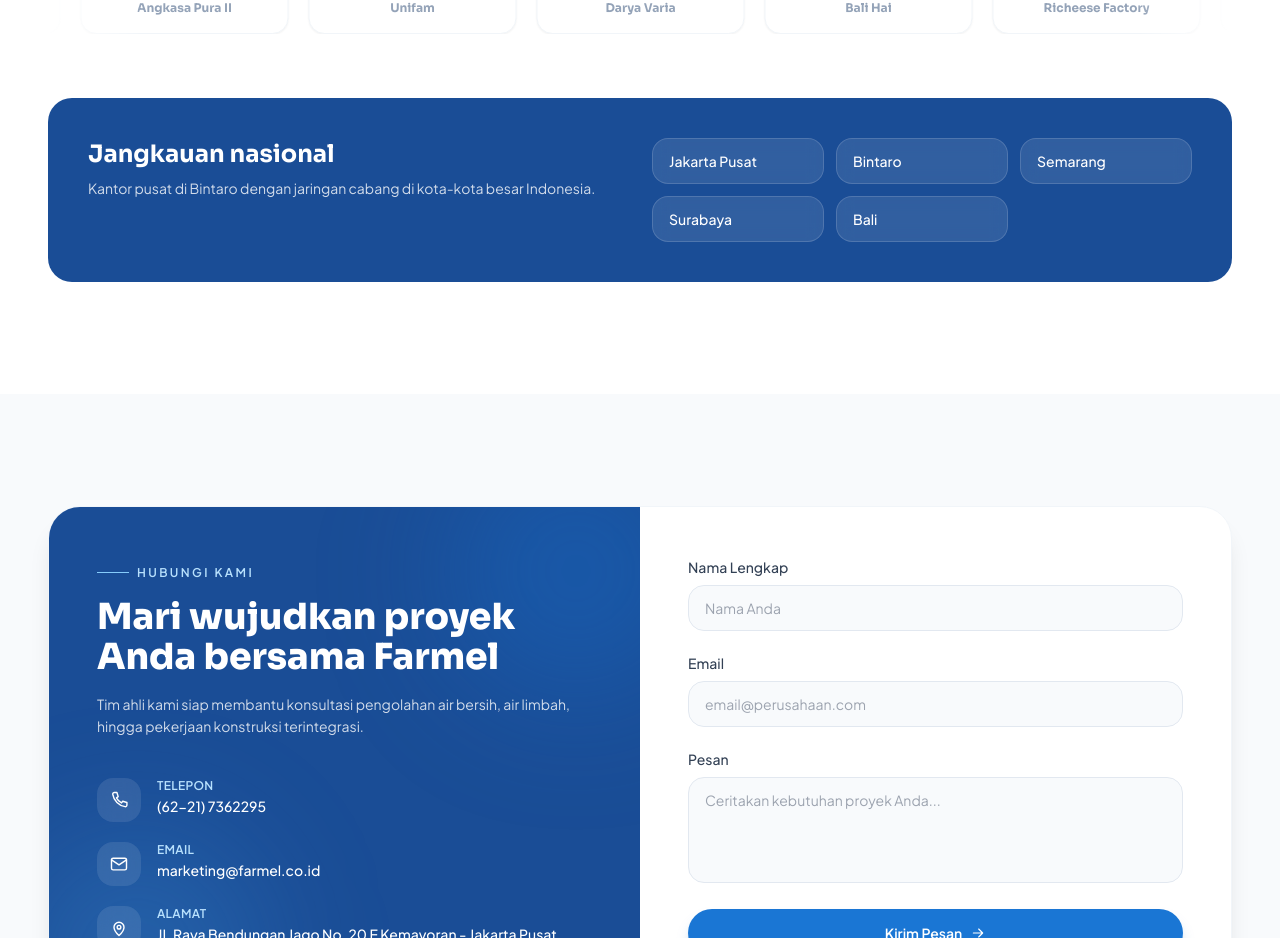
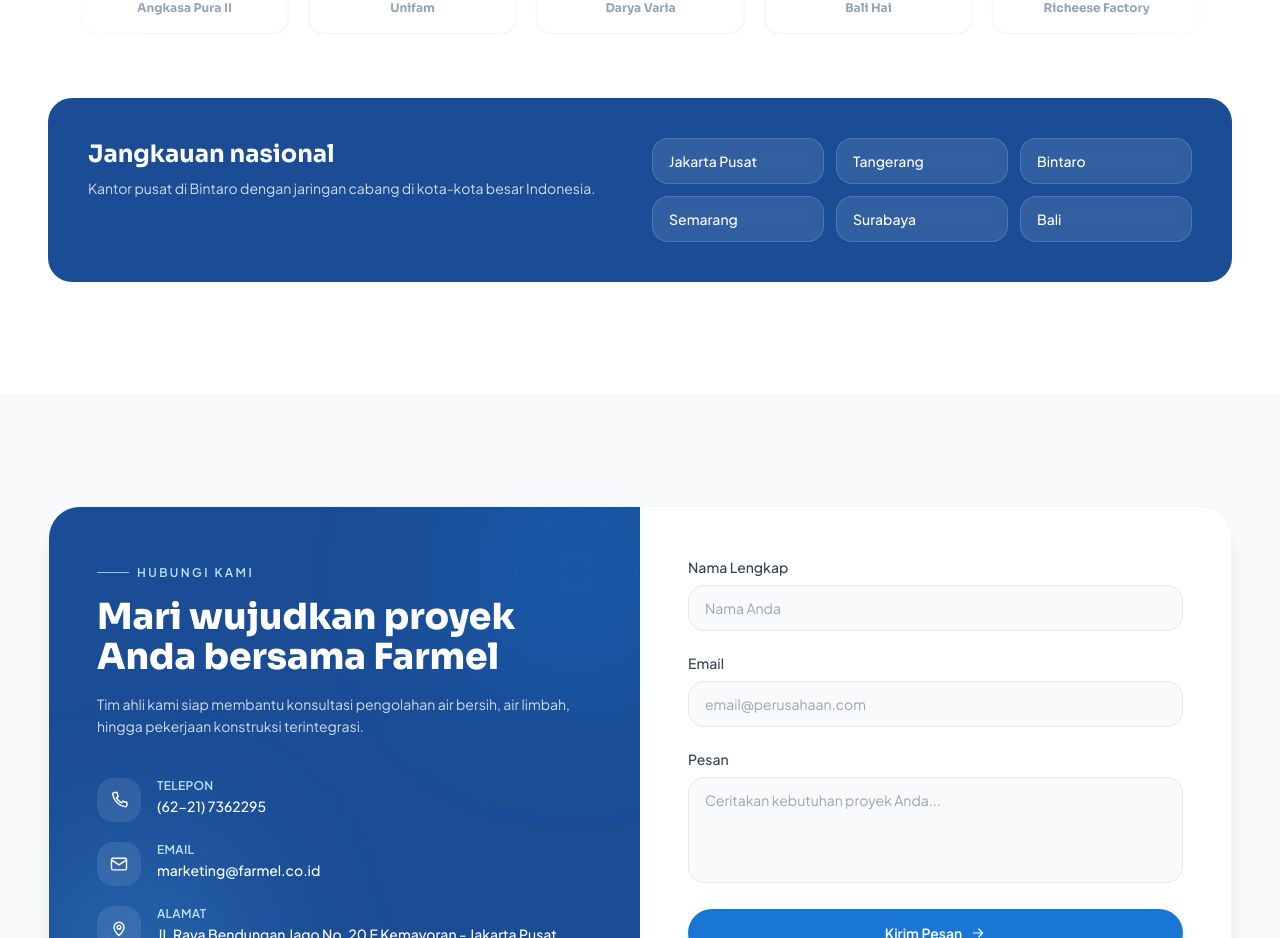
Before and after one commit to onlybot12/Farmel, a React (Vite) app: page / in a window 1280 px wide. Shown: the part 8052-8990 px from the top of the page. Built offline with nearby package versions, Linux system fonts and the light colour scheme.

Commit message:
Update content.ts

```diff
--- a/src/data/content.ts
+++ b/src/data/content.ts
@@ -38,7 +38,7 @@ export const sectors = [
   'Rumah', 'Apartemen', 'Rumah Sakit', 'Gedung Kantor', 'Pabrik Industri', 'Perkotaan',
 ]
 
-export const branches = ['Jakarta Pusat', 'Bintaro', 'Semarang', 'Surabaya', 'Bali']
+export const branches = ['Jakarta Pusat', 'Tangerang','Bintaro', 'Semarang', 'Surabaya', 'Bali']
 
 export type ClientItem = { name: string; logo: string }
 
```
